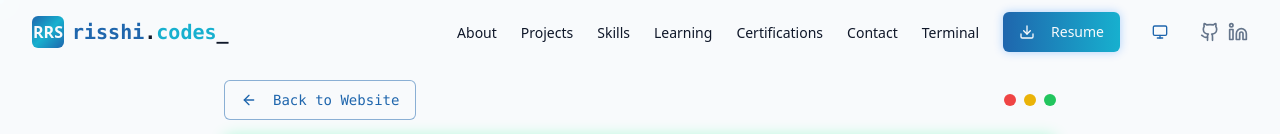
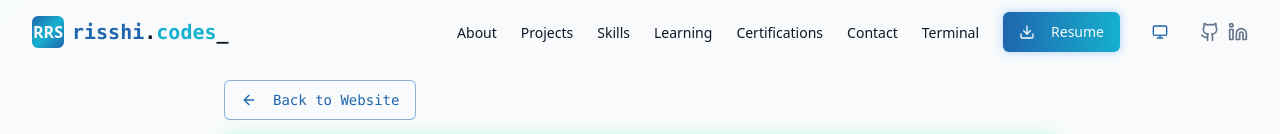
Before and after one commit to codeRisshi25/risshi-portfolio-next, a Next.js app: page /terminal in a window 1280 px wide. Shown: the top 134 px of the page. Built offline with nearby package versions, Linux system fonts and the light colour scheme.

Commit message:
resume update

```diff
--- a/app/terminal/page.tsx
+++ b/app/terminal/page.tsx
@@ -459,12 +459,6 @@ export default function TerminalPage() {
           >
             <ArrowLeft className="mr-2 h-4 w-4" /> Back to Website
           </Button>
-
-          <div className="flex items-center">
-            <div className="h-3 w-3 rounded-full bg-red-500 mr-2"></div>
-            <div className="h-3 w-3 rounded-full bg-yellow-500 mr-2"></div>
-            <div className="h-3 w-3 rounded-full bg-green-500"></div>
-          </div>
         </div>
 
         <div className="terminal">
```
Also changed, not shown: 1 other file (tests, documents, lock files or other folders).
